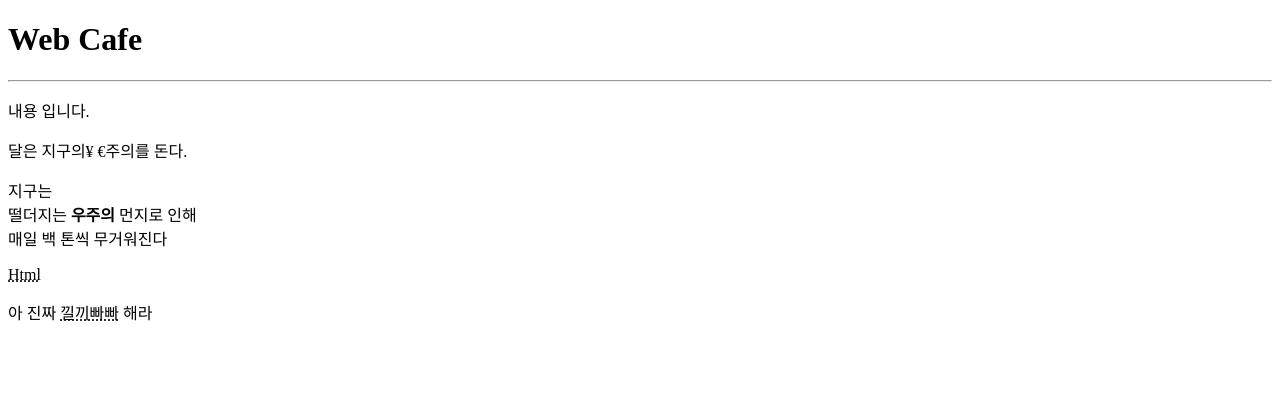
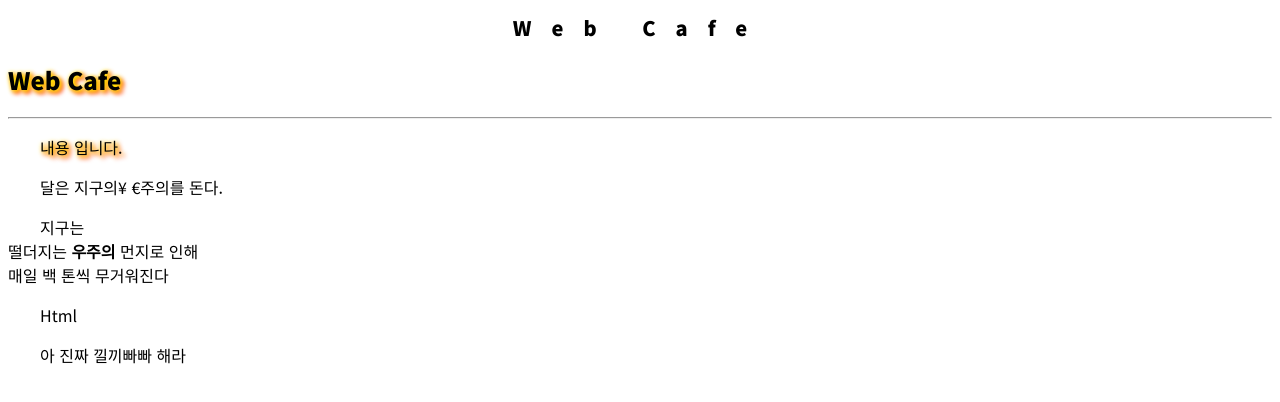
Before and after one commit to Chickenrun5289/study, a plain HTML site: page text.html in a window 1280 px wide. Drawn offline with Linux system fonts and the light colour scheme.

Commit message:
CSS 텍스트 관련 속성

```diff
--- /dev/null
+++ b/css/text.css
@@ -0,0 +1,28 @@
+@charset "utf-8";
+@import url('https://fonts.googleapis.com/css?family=Noto+Sans+KR:400,900');
+html{
+  font-size: 10px;
+}
+body{
+ font-family: 'Noto Sans KR', sans-serif;
+ font-weight: 400;
+ font-size: 1.6rem;
+}
+h1{
+  font-size: 2rem;
+  letter-spacing: 1em;
+  text-align: center;
+}
+.shadow{
+  text-shadow: 1px 1px 5px yellow, 2px 2px 5px orange, 3px 3px 5px red
+}
+p{
+  line-height: 1.5;
+  text-indent: 2em;
+}
+em{
+  font-style: normal;
+}
+abbr{
+  text-decoration: none;
+}
--- a/text.html
+++ b/text.html
@@ -3,11 +3,13 @@
 <head>
   <meta charset="UTF-8">
   <title>텍스트 관련 요소</title>
+  <link rel="stylesheet" href="./css/text.css">
 </head>
 <body>
   <h1 class="brand">Web Cafe</h1>
+  <h2 class="shadow">Web Cafe</h2>
   <hr>
-  <p class="note">내용 입니다.</p>
+  <p class="note shadow"><em>내용</em> 입니다.</p>
   <p>달은 지구의&yen; &euro;주의를 돈다.</p>
   <p>지구는<br>떨더지는 <strong>우주의</strong> 먼지로 인해<br>매일 백 톤씩 무거워진다</p>
   <p><abbr title="Hyper Text language">Html</abbr></p>
```
